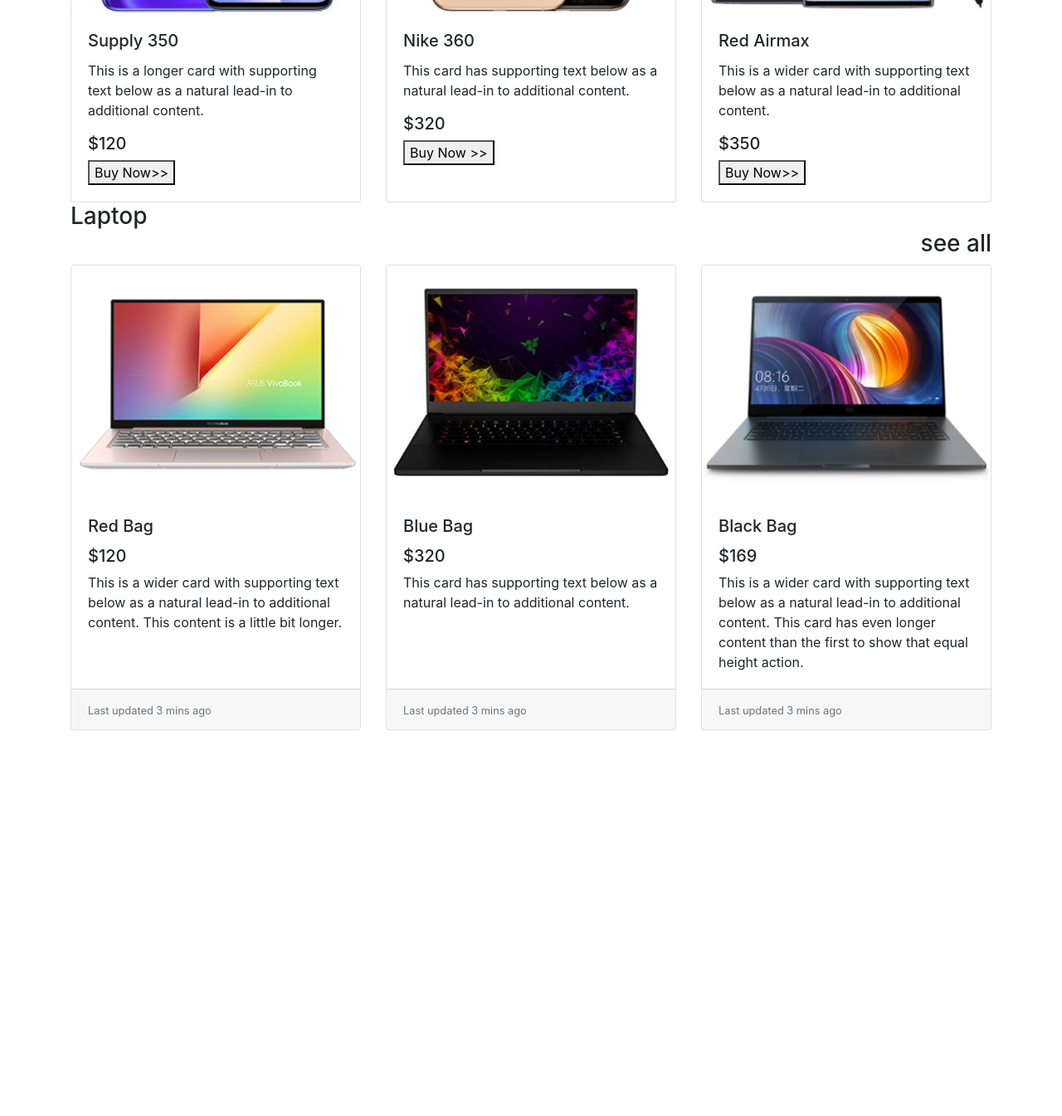
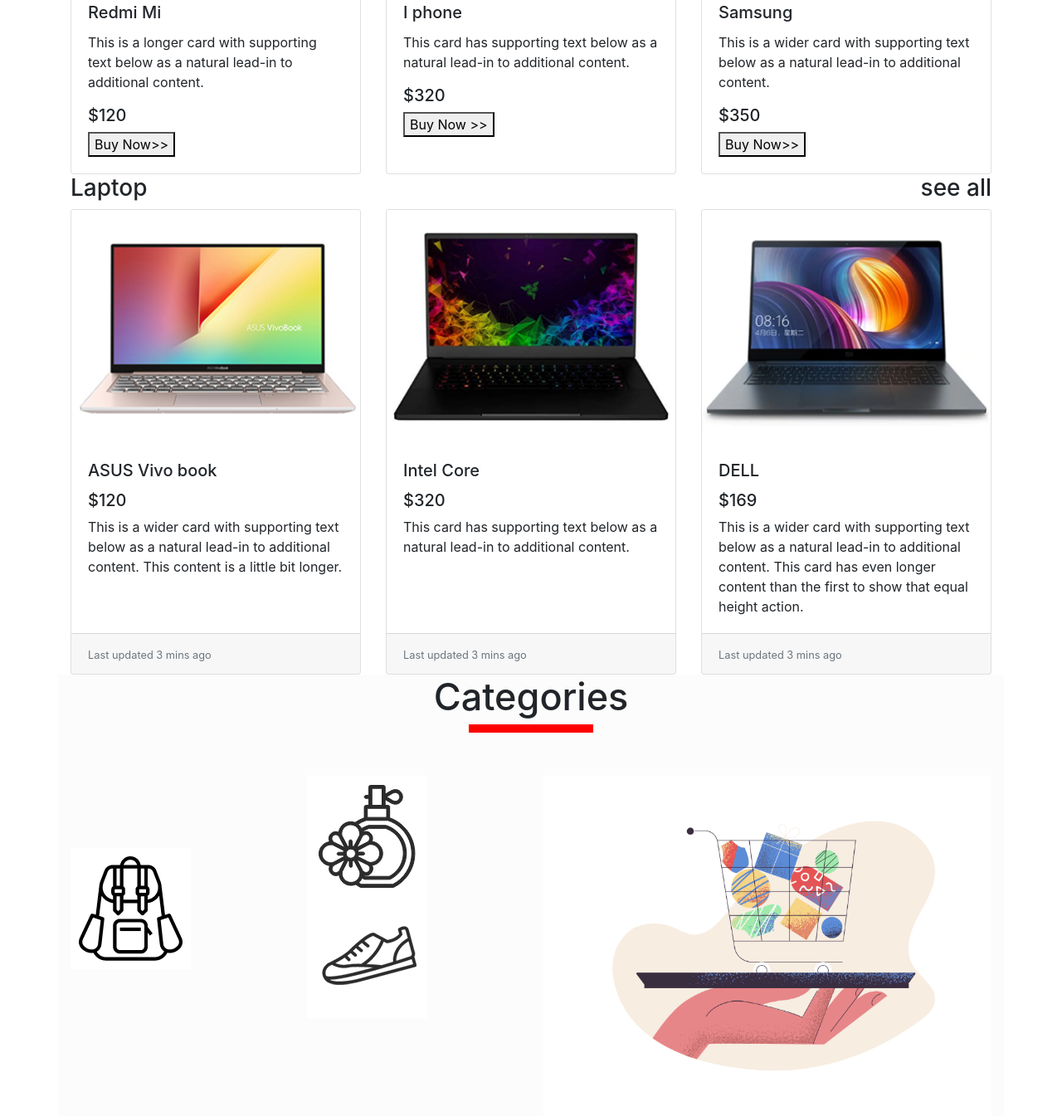
Before and after one commit to kaiserhamid45/e-commerce, a plain HTML site: page index.html in a window 1280 px wide. Shown: the part 1007-2352 px from the top of the page at 83% size. Before the commit the page ends 1887 px from the top, so only its background shows below. Drawn offline with nearby package versions, Linux system fonts and the light colour scheme.

Commit message:
add all element

```diff
--- a/index.html
+++ b/index.html
@@ -88,12 +88,12 @@
     </div>
 
     <div class="container shoes" id="smartphone">
-    <h3>SmartPhone <span class="d-flex justify-content-end">see all</span></h3>
+    <h3>SmartPhone <span class="d-flex float-right">see all</span></h3>
     <div class="card-deck">
         <div class="card">
           <img src="images/phone/phone-1.png" class="card-img-top" alt="...">
           <div class="card-body">
-            <h5 class="card-title">Supply 350</h5>
+            <h5 class="card-title">Redmi Mi</h5>
             <p class="card-text">This is a longer card with supporting text below as a natural lead-in to additional content.</p>
             <h5>$120</h5>
             <button class="buy-now-button">Buy Now>> </button>
@@ -102,7 +102,7 @@
         <div class="card">
           <img src="images/phone/phone-2.png" class="card-img-top" alt="...">
           <div class="card-body">
-            <h5 class="card-title">Nike 360</h5>
+            <h5 class="card-title">I phone</h5>
             <p class="card-text">This card has supporting text below as a natural lead-in to additional content.</p>
             <h5>$320</h5>
             <button class="buy-now-button">Buy Now >> </button>
@@ -111,7 +111,7 @@
         <div class="card">
           <img src="images/phone/phone-3.png" class="card-img-top" alt="...">
           <div class="card-body align-self-center">
-            <h5 class="card-title">Red Airmax</h5>
+            <h5 class="card-title">Samsung</h5>
             <p class="card-text">This is a wider card with supporting text below as a natural lead-in to additional content.</p>
            <h5>$350</h5>
            <button class="buy-now-button">Buy Now>> </button>
@@ -122,12 +122,12 @@
 
 
 <div class="container" id="laptop">
-    <h3>Laptop <span class="d-flex justify-content-end">see all</span></h3>
+    <h3>Laptop <span class="d-flex float-right">see all</span></h3>
     <div class="card-deck">
         <div class="card">
           <img src="images/laptop/product-1.png" class="card-img-top" alt="...">
           <div class="card-body">
-            <h5 class="card-title">Red Bag</h5>
+            <h5 class="card-title">ASUS Vivo book</h5>
           <h5>$120</h5>
             <p class="card-text">This is a wider card with supporting text below as a natural lead-in to additional content. This content is a little bit longer.</p>
           </div>
@@ -138,7 +138,7 @@
         <div class="card">
           <img src="images/laptop/product-2.png" class="card-img-top" alt="...">
           <div class="card-body">
-            <h5 class="card-title">Blue Bag</h5>
+            <h5 class="card-title">Intel Core</h5>
             <h5>$320</h5>
             <p class="card-text">This card has supporting text below as a natural lead-in to additional content.</p>
           </div>
@@ -149,7 +149,7 @@
         <div class="card">
           <img src="images/laptop/product-3.png" class="card-img-top" alt="...">
           <div class="card-body">
-            <h5 class="card-title">Black Bag</h5>
+            <h5 class="card-title">DELL</h5>
             <h5>$169</h5>
             <p class="card-text">This is a wider card with supporting text below as a natural lead-in to additional content. This card has even longer content than the first to show that equal height action.</p>
           </div>
@@ -162,6 +162,30 @@
 
 
 
+<div class="container" id="footer" style="background:#FCFCFC">
+    <h3 style="text-align:center; font-size:45px">
+		Categories<br>
+		<span style="display:inline-block; height:10px; background:red; width:150px;margin-top: 6px;">&nbsp;</span>
+	</h3>
+	<div class="row">
+		<div class="col">
+		  <div class="row">
+			<div class="col">
+			  <img src="images/Categories/bag.png" style="position: absolute;padding: 10px;background: #FFF;top: 87px;" >
+			</div>
+			<div class="col">
+			  <img src="images/Categories/perfume.png" style="padding: 10px;background: #FFF;">
+			  <img src="images/Categories/shoe.png"  style="padding: 10px;background: #FFF;" >
+
+			</div>
+		  </div>
+		</div>
+		<div class="col">
+		   <img src="images/Categories/pale-order.png" style="padding: 10px;background: #FFF; width:100%" >
+		</div>
+	</div>
+
+</div>
 
 
 
```
